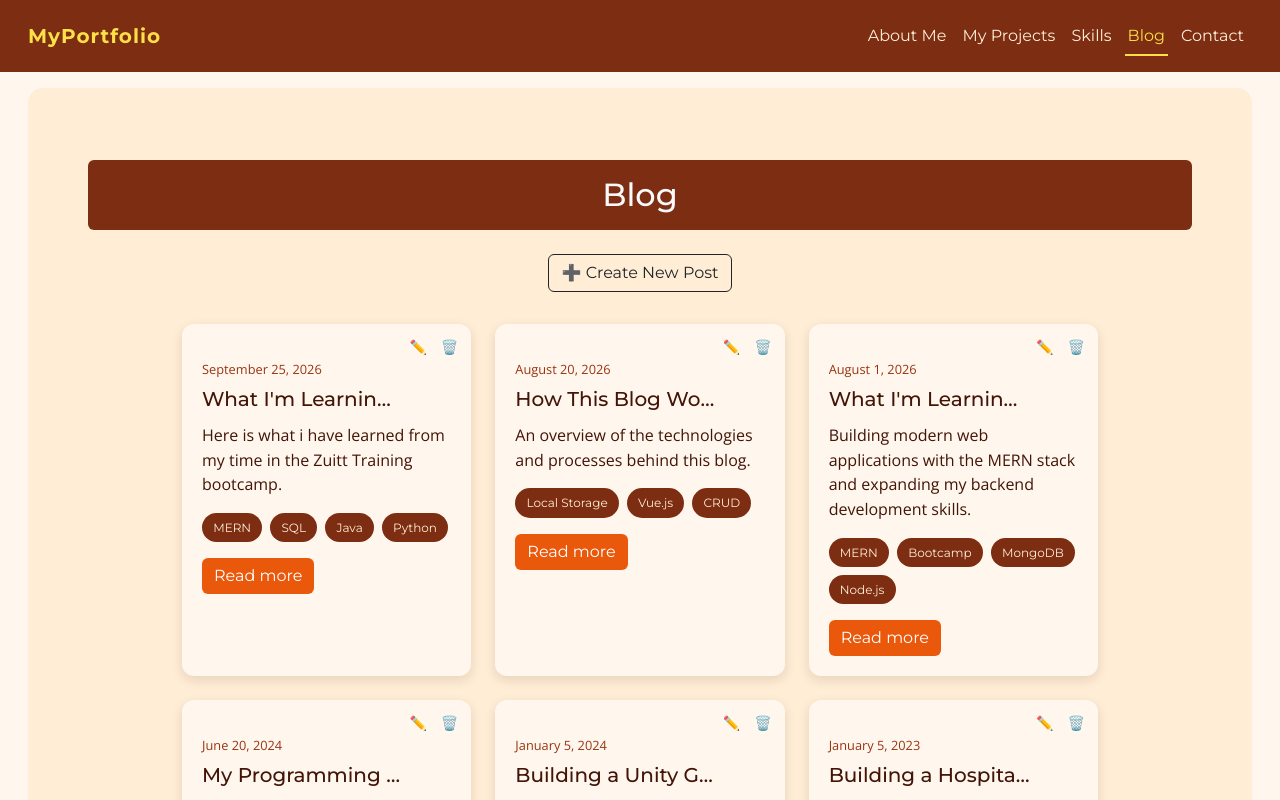
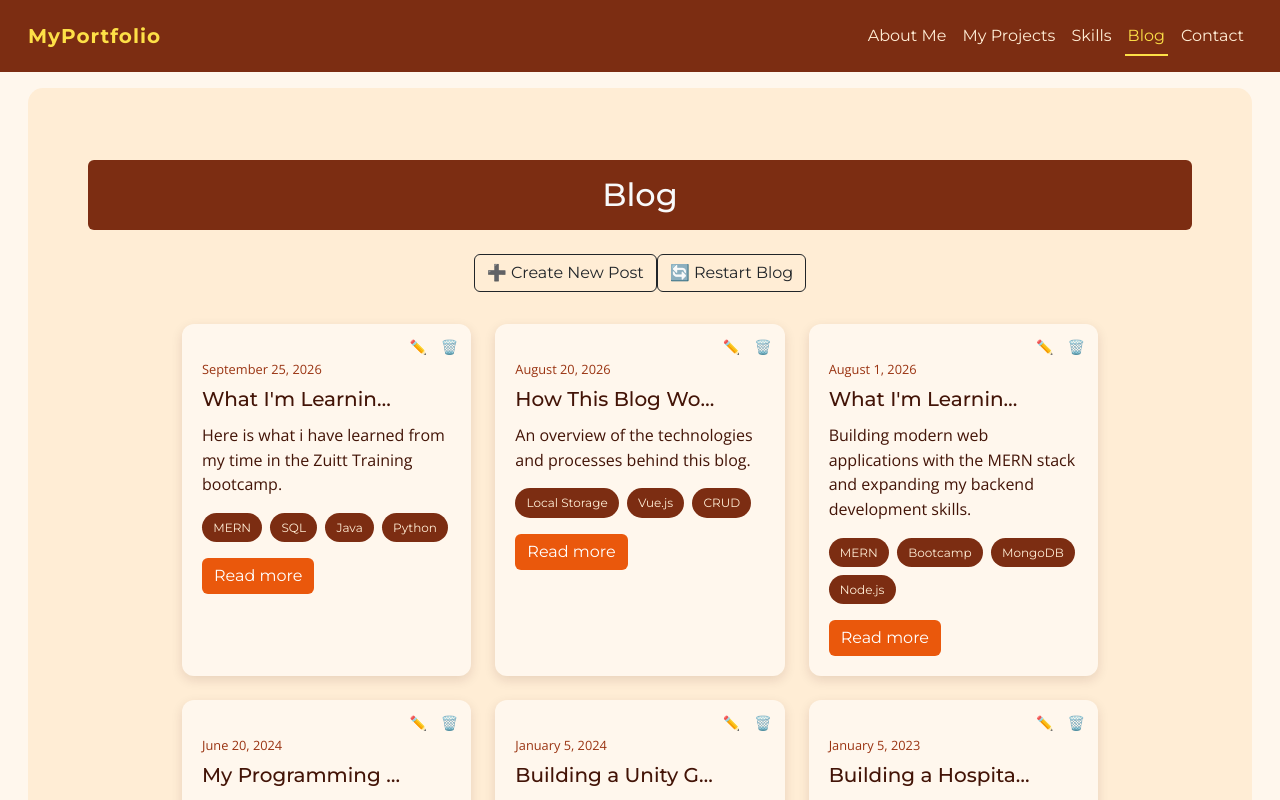
Before and after one commit to joepris/web-portfolio-vercel, a Vue app: page /blog in a window 1280 px wide. Shown: the top 800 px of the page. Built offline with nearby package versions, Linux system fonts and the light colour scheme; a web font is replaced by a local one.

Commit message:
added restart button

```diff
--- a/src/views/BlogView.vue
+++ b/src/views/BlogView.vue
@@ -24,15 +24,19 @@ const formPost = ref({
 })
 
 onMounted(() => {
+  startBlog();
+})
+
+function startBlog(){
   const savedPosts = localStorage.getItem('local_blog_posts')
   if (savedPosts) {
     posts.value = JSON.parse(savedPosts)
   } else {
     posts.value = defaultPosts
-    localStorage.removeItem('local_blog_posts')
+
     localStorage.setItem('local_blog_posts', JSON.stringify(defaultPosts))
   }
-})
+}
 
 function formatDate(dateString) {
   if (!dateString) return ''
@@ -80,6 +84,11 @@ function resetForm() {
 
   const formElement = document.getElementById('blogPostFormContainer')
   formElement?.classList.remove('show')
+}
+
+function restartBlog(){
+  localStorage.removeItem('local_blog_posts')
+  startBlog();
 }
 
 function handleSubmit() {
@@ -140,6 +149,10 @@ function deletePost(slugToDelete) {
       <button class="btn btn-outline-dark mb-2" type="button" data-bs-toggle="collapse"
         data-bs-target="#blogPostFormContainer" @click="isEditing ? resetForm() : null">
         {{ isEditing ? '❌ Cancel Editing' : '➕ Create New Post' }}
+      </button>
+      <button class="btn btn-outline-dark mb-2" type="button" data-bs-toggle="collapse"
+        data-bs-target="#blogPostFormContainer" @click="isEditing ? restartBlog() : null">
+        🔄 Restart Blog
       </button>
     </div>
 
```
